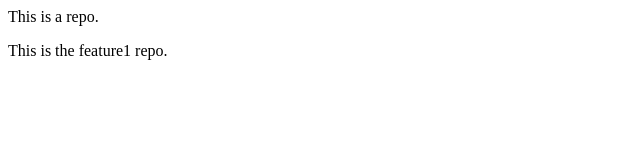
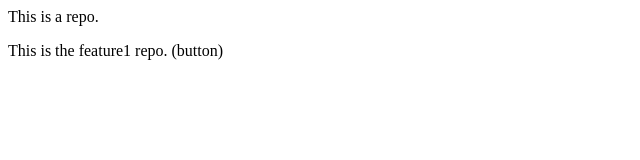
Before and after one commit to Ayushsingh0099/localrepo, a plain HTML site: page index.html in a window 1280 px wide. Shown: the full height of the page, 0-640 px from the left. Drawn offline with Linux system fonts and the light colour scheme.

```diff
--- a/index.html
+++ b/index.html
@@ -1,2 +1,2 @@
 <p>This is a repo.</p>
-<p>This is the feature1 repo.</p>
+<p>This is the feature1 repo. (button)</p>
```
